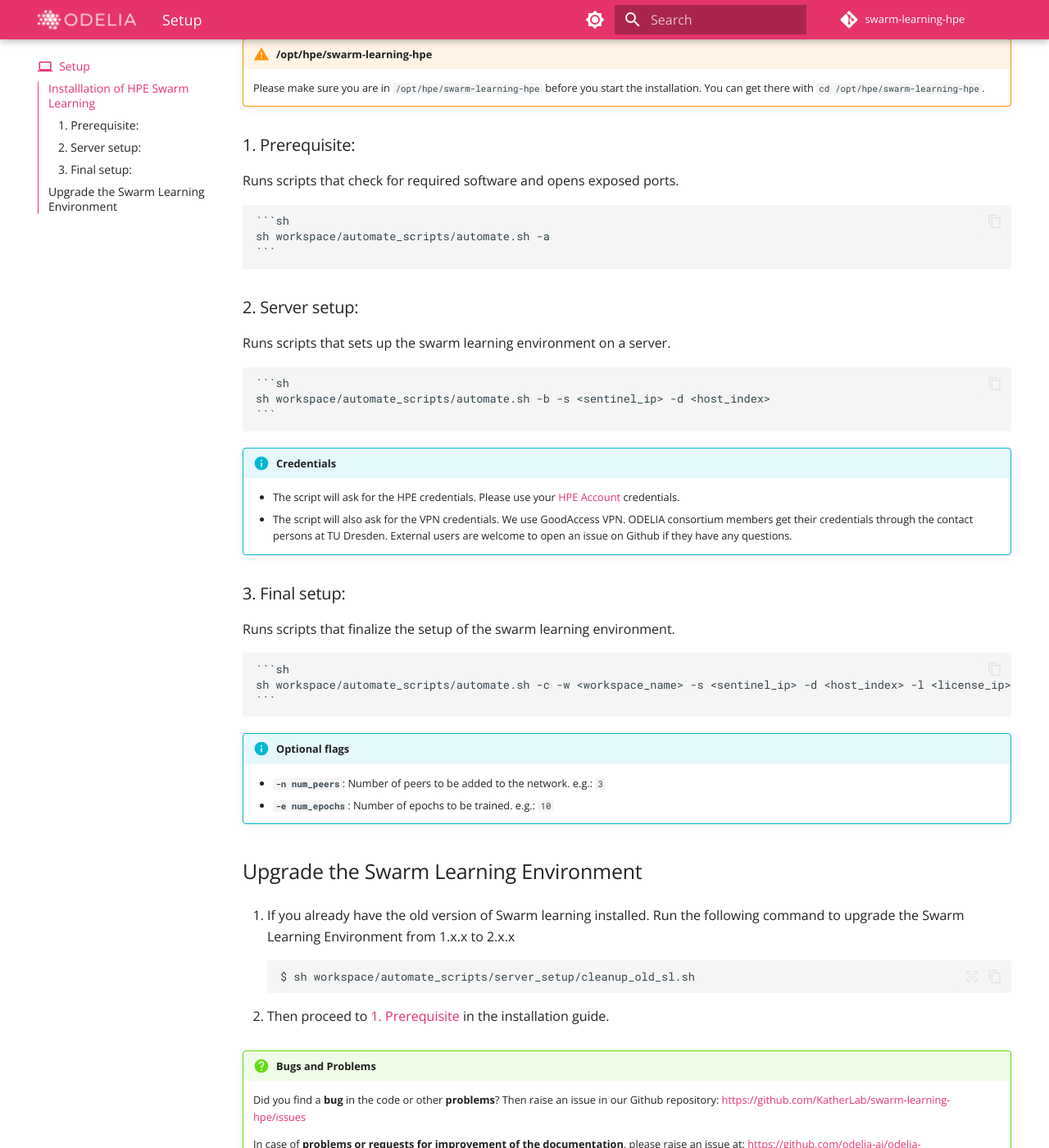
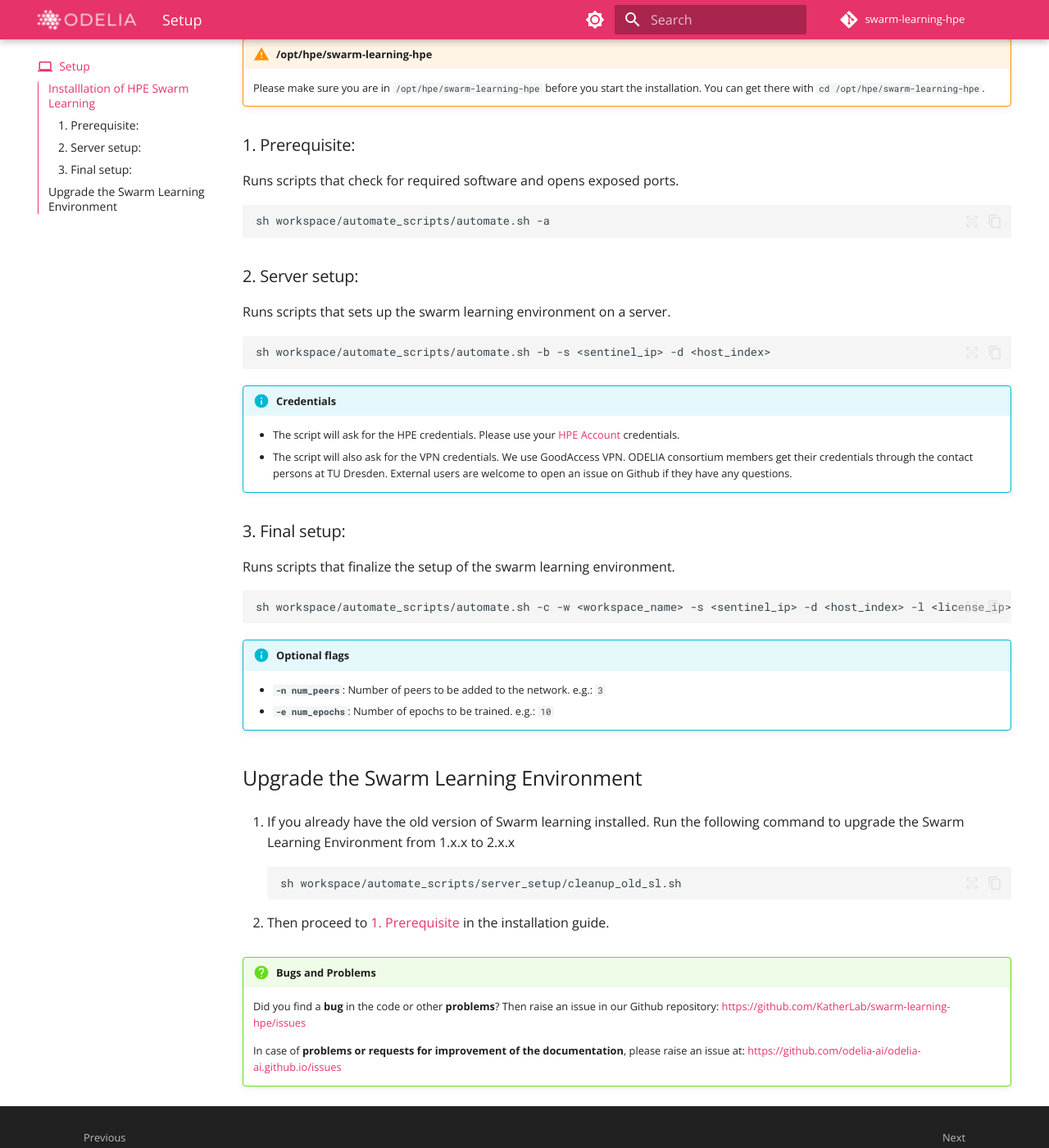
Before and after one commit to odelia-ai/odelia-ai.github.io, an MkDocs documentation site: the page built from docs/4_setup.md, in a window 1280 px wide and 1400 px high, scrolled down 496 px. Shown: the whole window at 82% size. Built offline with MkDocs 1.6.1 and Material for MkDocs 9.7.7, drawn with Linux system fonts in a browser that asks for light colours; comment, search, counter and statistics services are not loaded.

````diff
--- a/docs/4_setup.md
+++ b/docs/4_setup.md
@@ -22,16 +22,16 @@ status:
 ### 1. Prerequisite:
 Runs scripts that check for required software and opens exposed ports.
 
-    ```sh
-    sh workspace/automate_scripts/automate.sh -a
-    ```
+```sh
+sh workspace/automate_scripts/automate.sh -a
+```
 
 ### 2. Server setup:
 Runs scripts that sets up the swarm learning environment on a server.
 
-    ```sh
-    sh workspace/automate_scripts/automate.sh -b -s <sentinel_ip> -d <host_index>
-    ```
+```sh
+sh workspace/automate_scripts/automate.sh -b -s <sentinel_ip> -d <host_index>
+```
 
 !!! info "Credentials"
     - The script will ask for the HPE credentials. Please use your [HPE Account](https://auth.hpe.com/hpe/cf/) credentials.
@@ -40,9 +40,9 @@ Runs scripts that sets up the swarm learning environment on a server.
 ### 3. Final setup:
 Runs scripts that finalize the setup of the swarm learning environment.
 
-    ```sh
-    sh workspace/automate_scripts/automate.sh -c -w <workspace_name> -s <sentinel_ip> -d <host_index> -l <license_ip> [-n num_peers] [-e num_epochs]
-    ```
+```sh
+sh workspace/automate_scripts/automate.sh -c -w <workspace_name> -s <sentinel_ip> -d <host_index> -l <license_ip> [-n num_peers] [-e num_epochs]
+```
 
 !!! info "Optional flags"
     - **`-n num_peers`**: Number of peers to be added to the network. e.g.: `3`
@@ -52,7 +52,7 @@ Runs scripts that finalize the setup of the swarm learning environment.
 
 1. If you already have the old version of Swarm learning installed. Run the following command to upgrade the Swarm Learning Environment from 1.x.x to 2.x.x
 ```sh
-$ sh workspace/automate_scripts/server_setup/cleanup_old_sl.sh
+sh workspace/automate_scripts/server_setup/cleanup_old_sl.sh
 ```
 
 1. Then proceed to [1. Prerequisite](#1-prerequisite) in the installation guide.
````
